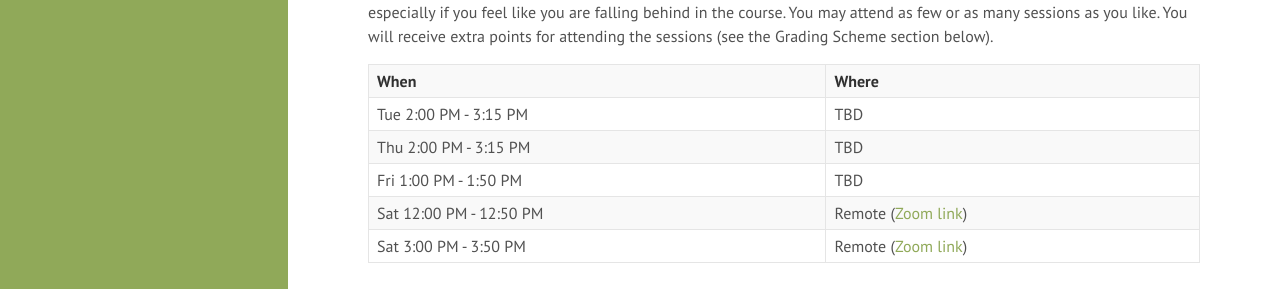
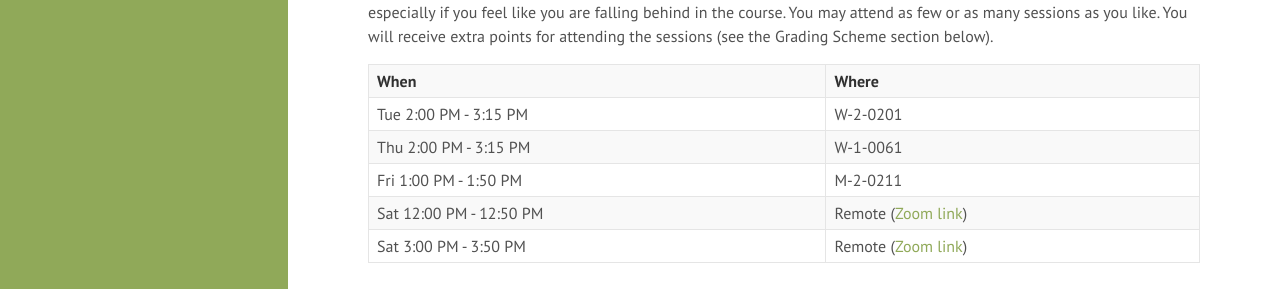
Before and after one commit to swamiiyer/swamiiyer.github.io, a Jekyll site: the page built from _pages/cs210/course_info.md, in a window 1280 px wide and 900 px high, scrolled down 1586 px. Shown: the part 156-445 px from the top of the window. Built offline with Jekyll 4.4.1, drawn with Linux system fonts in a browser that asks for light colours.

Commit message:
Added SI room info.

```diff
--- a/_pages/cs210/course_info.md
+++ b/_pages/cs210/course_info.md
@@ -47,9 +47,9 @@ Starting from the second week, there will be a discussion every week. The focus
 As part of the College of Science and Mathematics Freshman Success Program, supplemental instruction (SI) is available to all CS210 students free of charge. The SI sessions will also start from the second week. The focus of the sessions for a particular week will be the material covered in class during the previous week. The SI leader will walk you through the relevant lecture notes and solve problems. In addition, the SI leader will answer any specific questions you may have about the current assignment, or the course material in general. The SI sessions are optional, but highly recommended, especially if you feel like you are falling behind in the course. You may attend as few or as many sessions as you like. You will receive extra points for attending the sessions (see the Grading Scheme section below).
 
 | **When** | **Where** |
-| Tue 2:00 PM - 3:15 PM | TBD |
-| Thu 2:00 PM - 3:15 PM | TBD |
-| Fri 1:00 PM - 1:50 PM | TBD |
+| Tue 2:00 PM - 3:15 PM | W-2-0201 |
+| Thu 2:00 PM - 3:15 PM | W-1-0061 |
+| Fri 1:00 PM - 1:50 PM | M-2-0211 |
 | Sat 12:00 PM - 12:50 PM | Remote ([Zoom link](https://umassboston.zoom.us/j/6212685382)) |
 | Sat 3:00 PM - 3:50 PM | Remote ([Zoom link](https://umassboston.zoom.us/j/6212685382)) |
 
```
